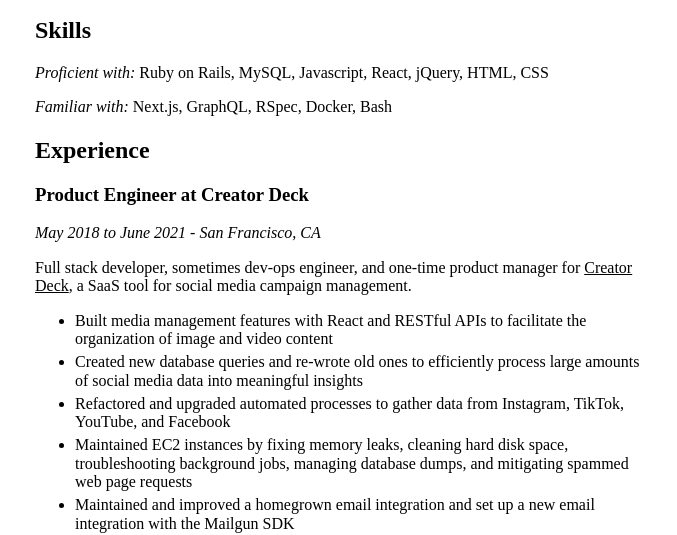
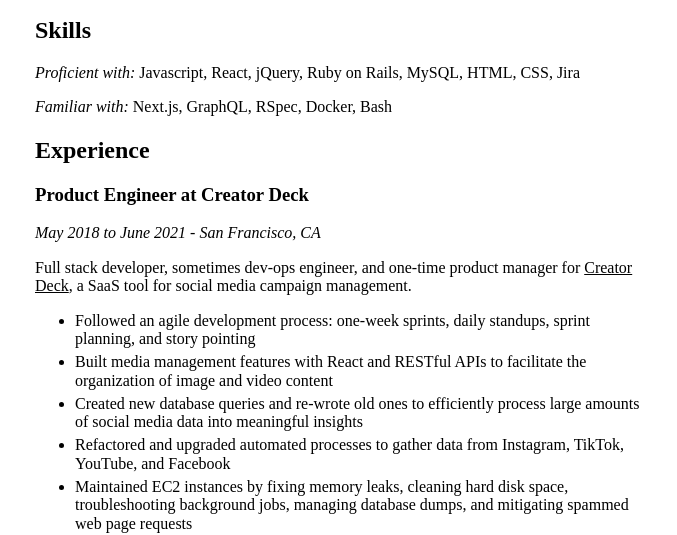
Before and after one commit to jim-x-lin/jimxlin.com, a website built with webpack: page src/index.html in a window 1280 px wide. Shown: the part 241-776 px from the top of the page, without its empty margins (301-978 px from the left). Built offline with nearby package versions, Linux system fonts and the light colour scheme.

Commit message:
Add agile experience

```diff
--- a/src/index.html
+++ b/src/index.html
@@ -42,7 +42,7 @@
         <h2>Skills</h2>
         <p>
           <i>Proficient with:</i>
-          Ruby on Rails, MySQL, Javascript, React, jQuery, HTML, CSS
+          Javascript, React, jQuery, Ruby on Rails, MySQL, HTML, CSS, Jira
         </p>
         <p>
           <i>Familiar with:</i>
@@ -66,6 +66,10 @@
             >, a SaaS tool for social media campaign management.
           </p>
           <ul>
+            <li>
+              Followed an agile development process: one-week sprints, daily
+              standups, sprint planning, and story pointing
+            </li>
             <li>
               Built media management features with React and RESTful APIs to
               facilitate the organization of image and video content
```
